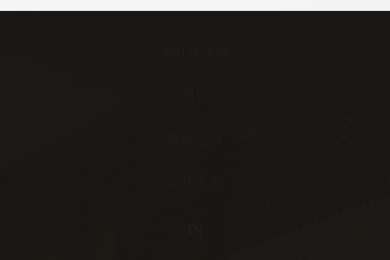
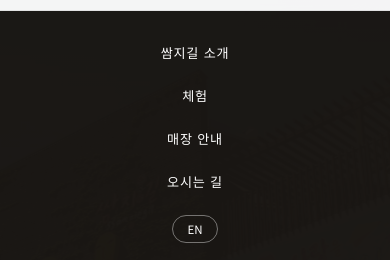
Before and after one commit to HIR097/ssamzi-gil, a plain HTML site: page index.html in a window 390 px wide. Both pictures are taken after a click on the button 359 px from the left and 35 px from the top of the page. Shown: the part 61-321 px from the top of the page. Drawn offline with Linux system fonts and the light colour scheme; a web font is replaced by a local one.

Commit message:
Update index.html

```diff
--- a/index.html
+++ b/index.html
@@ -464,6 +464,9 @@
     }
     .nav-links.open { display: flex; }
     .nav-hamburger { display: flex; }
+    /* 👇 추가된 부분: 모바일 메뉴 글자를 하얗게 만듭니다 👇 */
+    .nav-links a { color: #ffffff; }
+    .nav-lang { color: #ffffff; border-color: rgba(255,255,255,0.4); }
   }
   @media (max-width: 600px) {
     .exp-cards { grid-template-columns: 1fr; }
```
